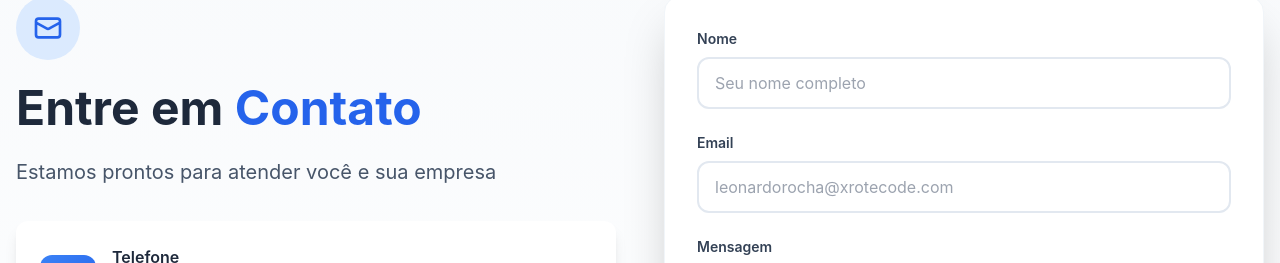
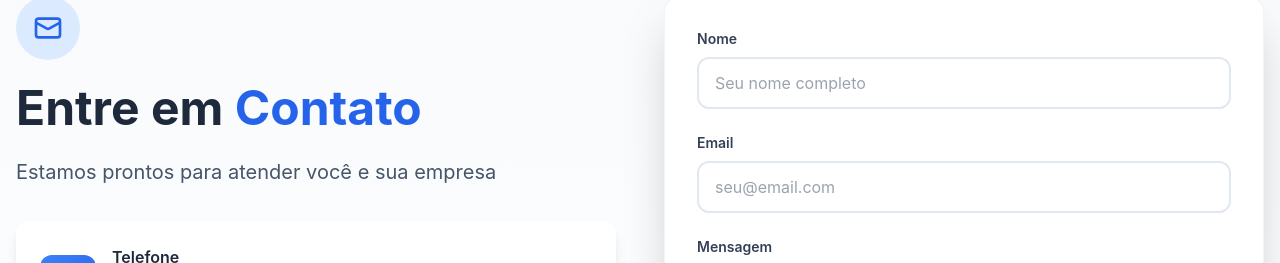
Before and after one commit to SapartDorn/DJP, an Angular app: page / in a window 1280 px wide. Shown: the part 4635-4898 px from the top of the page. Built offline with nearby package versions, Linux system fonts and the light colour scheme.

Commit message:
alteracao 6

```diff
--- a/src/app/pages/home/home.html
+++ b/src/app/pages/home/home.html
@@ -351,7 +351,7 @@
             <input
               type="email"
               formControlName="email"
-              placeholder="leonardorocha@xrotecode.com"
+              placeholder="seu@email.com"
               class="w-full px-4 py-3 border-2 rounded-xl focus:ring-2 focus:ring-primary-200 transition-all duration-300 outline-none"
               [class.border-secondary-200]="!contactForm.get('email')?.touched || !contactForm.get('email')?.errors"
               [class.border-red-500]="contactForm.get('email')?.touched && contactForm.get('email')?.errors"
```
